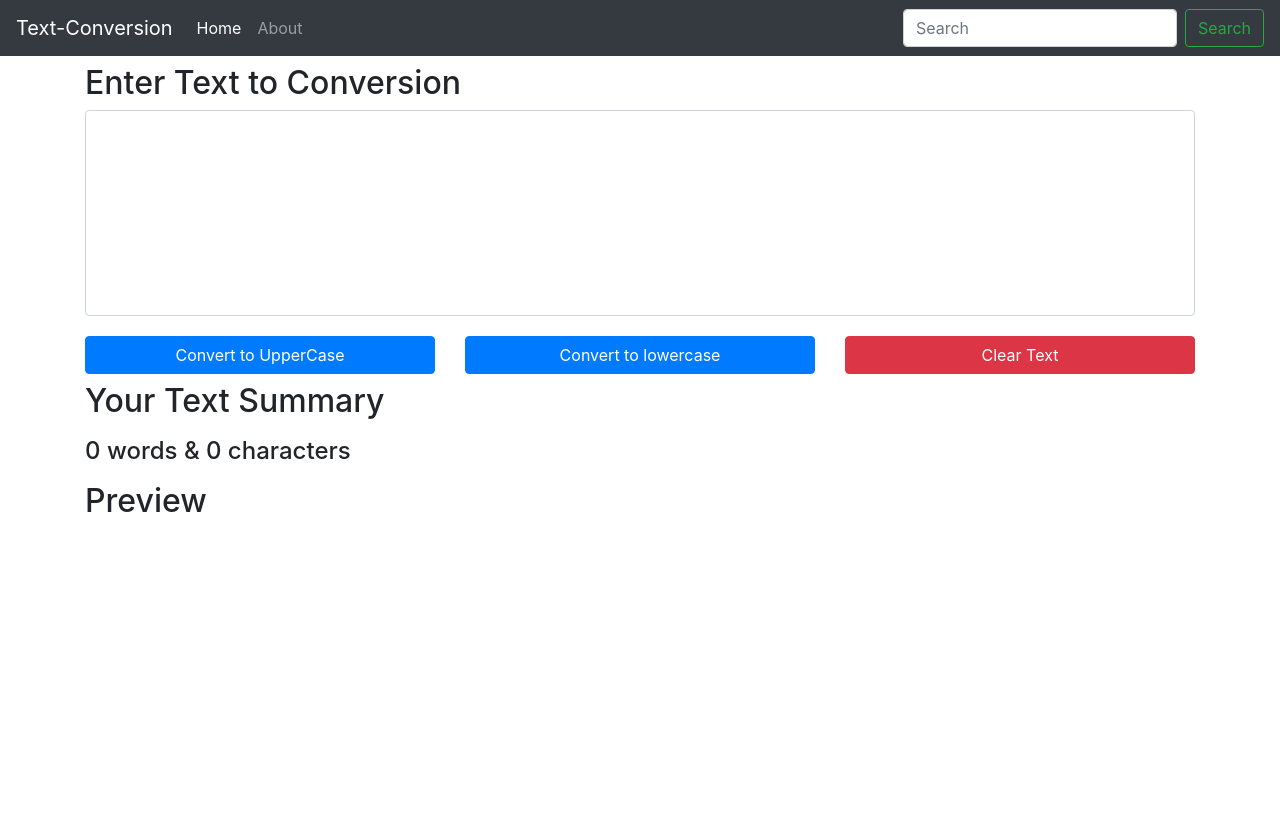
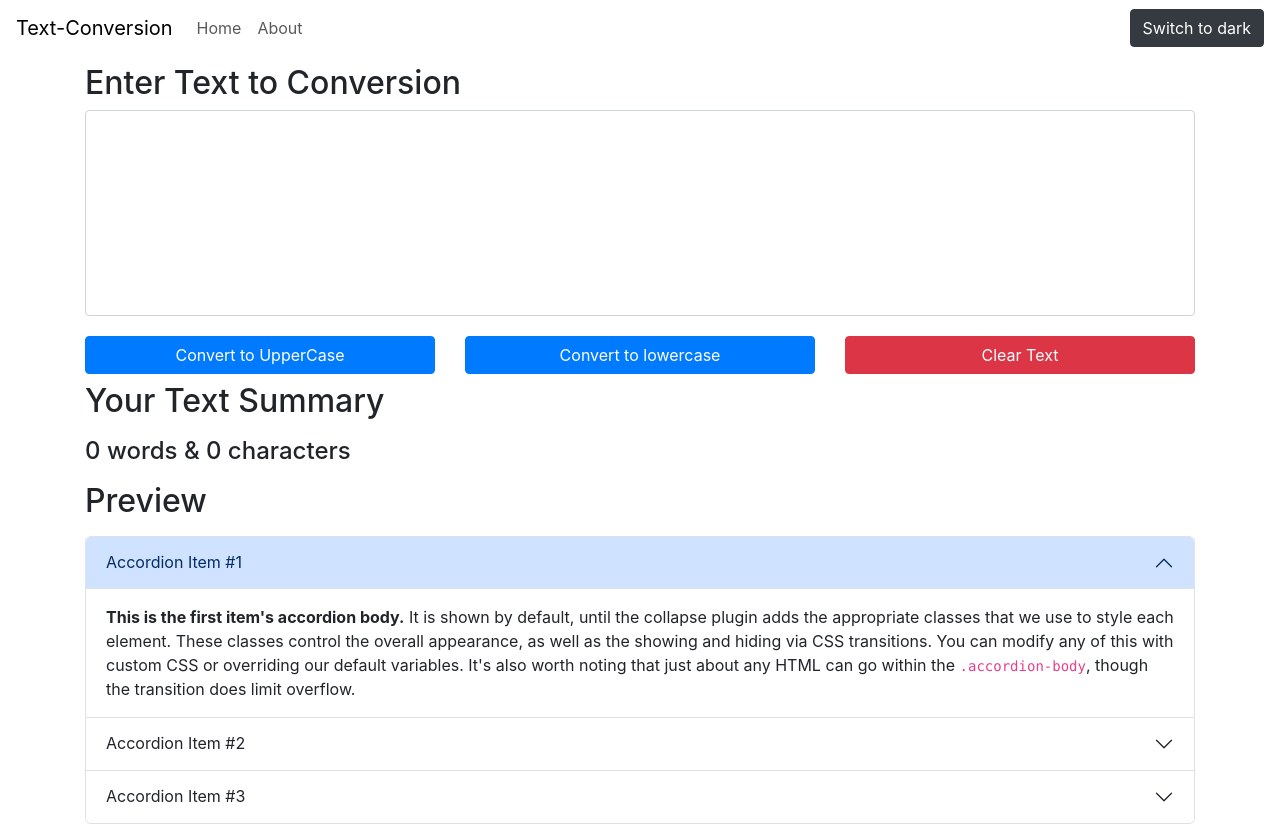
Before and after one commit to deep22798/my_first_react_app, a React (Create React App) app: page / in a window 1280 px wide. Before the commit the page ends 800 px from the top, so only its background shows below. Built offline with nearby package versions, Linux system fonts and the light colour scheme.

Commit message:
enable light and dark mode on navbar

```diff
--- a/public/index.html
+++ b/public/index.html
@@ -5,6 +5,7 @@
     <link rel="icon" href="%PUBLIC_URL%/favicon.ico" />
     <meta name="viewport" content="width=device-width, initial-scale=1" />
     <meta name="theme-color" content="#000000" />
+    <link href="https://cdn.jsdelivr.net/npm/bootstrap@5.3.2/dist/css/bootstrap.min.css" rel="stylesheet" integrity="sha384-T3c6CoIi6uLrA9TneNEoa7RxnatzjcDSCmG1MXxSR1GAsXEV/Dwwykc2MPK8M2HN" crossorigin="anonymous">
     <link href="https://stackpath.bootstrapcdn.com/bootstrap/4.3.1/css/bootstrap.min.css" rel="stylesheet">
     <meta
       name="description"
@@ -16,7 +17,8 @@
   </head>
   <body>
      <div id="root"></div>
- <script src="https://code.jquery.com/jquery-3.3.1.slim.min.js"></script>
+     <script src="https://cdn.jsdelivr.net/npm/bootstrap@5.3.2/dist/js/bootstrap.bundle.min.js" integrity="sha384-C6RzsynM9kWDrMNeT87bh95OGNyZPhcTNXj1NW7RuBCsyN/o0jlpcV8Qyq46cDfL" crossorigin="anonymous"></script>
+      <script src="https://code.jquery.com/jquery-3.3.1.slim.min.js"></script>
      <script src="https://cdnjs.cloudflare.com/ajax/libs/popper.js/1.14.7/umd/popper.min.js"></script>
      <script src="https://stackpath.bootstrapcdn.com/bootstrap/4.3.1/js/bootstrap.min.js"></script>
       </body>
--- a/src/App.js
+++ b/src/App.js
@@ -1,14 +1,22 @@
 import './App.css';
 import Navbar from './components/Navbar';
 import TextForm from './components/TextForm';
+import AboutUs from './components/AboutUs';
 
 function App() {
+
+
+
+
   return (
     <>
     <Navbar title="Text-Conversion" ></Navbar>
     <div className="container">
     <TextForm heading='Enter Text to Conversion'></TextForm>
     </div>
+
+
+    <AboutUs/>
     </>
   );
 }
--- /dev/null
+++ b/src/components/AboutUs.js
@@ -0,0 +1,46 @@
+import React from 'react'
+
+export default function AboutUs() {
+  return (
+<div className="container">
+            <div className="accordion" id="accordionExample">
+                <div className="accordion-item">
+                    <h2 className="accordion-header" id="headingOne">
+                        <button className="accordion-button" type="button" data-bs-toggle="collapse" data-bs-target="#collapseOne" aria-expanded="true" aria-controls="collapseOne">
+                            Accordion Item #1
+                        </button>
+                    </h2>
+                    <div id="collapseOne" className="accordion-collapse collapse show" aria-labelledby="headingOne" data-bs-parent="#accordionExample">
+                        <div className="accordion-body">
+                            <strong>This is the first item's accordion body.</strong> It is shown by default, until the collapse plugin adds the appropriate classes that we use to style each element. These classes control the overall appearance, as well as the showing and hiding via CSS transitions. You can modify any of this with custom CSS or overriding our default variables. It's also worth noting that just about any HTML can go within the <code>.accordion-body</code>, though the transition does limit overflow.
+                        </div>
+                    </div>
+                </div>
+                <div className="accordion-item">
+                    <h2 className="accordion-header" id="headingTwo">
+                        <button className="accordion-button collapsed" type="button" data-bs-toggle="collapse" data-bs-target="#collapseTwo" aria-expanded="false" aria-controls="collapseTwo">
+                            Accordion Item #2
+                        </button>
+                    </h2>
+                    <div id="collapseTwo" className="accordion-collapse collapse" aria-labelledby="headingTwo" data-bs-parent="#accordionExample">
+                        <div className="accordion-body">
+                            <strong>This is the second item's accordion body.</strong> It is hidden by default, until the collapse plugin adds the appropriate classes that we use to style each element. These classes control the overall appearance, as well as the showing and hiding via CSS transitions. You can modify any of this with custom CSS or overriding our default variables. It's also worth noting that just about any HTML can go within the <code>.accordion-body</code>, though the transition does limit overflow.
+                        </div>
+                    </div>
+                </div>
+                <div className="accordion-item">
+                    <h2 className="accordion-header" id="headingThree">
+                        <button className="accordion-button collapsed" type="button" data-bs-toggle="collapse" data-bs-target="#collapseThree" aria-expanded="false" aria-controls="collapseThree">
+                            Accordion Item #3
+                        </button>
+                    </h2>
+                    <div id="collapseThree" className="accordion-collapse collapse" aria-labelledby="headingThree" data-bs-parent="#accordionExample">
+                        <div className="accordion-body">
+                            <strong>This is the third item's accordion body.</strong> It is hidden by default, until the collapse plugin adds the appropriate classes that we use to style each element. These classes control the overall appearance, as well as the showing and hiding via CSS transitions. You can modify any of this with custom CSS or overriding our default variables. It's also worth noting that just about any HTML can go within the <code>.accordion-body</code>, though the transition does limit overflow.
+                        </div>
+                    </div>
+                </div>
+            </div>
+        </div>
+  )
+}
--- a/src/components/Navbar.js
+++ b/src/components/Navbar.js
@@ -1,9 +1,36 @@
-import React from 'react'
+import React,{useState} from 'react'
+
 
 export default function Navbar(props) {
+
+  const [mystyle, setMystyle] = useState({
+    color:'dark',
+    backgroundColor:'white',
+    text:'dark'
+  });
+
+  const switchh = () => {
+    if(mystyle.color=='white'){
+      setMystyle({
+        color:'black',
+        backgroundColor:'white',
+        text:'dark'
+      });
+    }
+    else{
+      setMystyle({
+        color:'white',
+        backgroundColor:'black',
+        text:'light'
+      })
+    }
+}
+
   return (
-    <nav className="navbar navbar-expand-lg navbar-dark bg-dark">
-    <a className="navbar-brand" href="/">{props.title}</a>
+    <nav className="navbar navbar-expand-lg"  style={{backgroundColor:mystyle.backgroundColor}}>
+    <a className="navbar-brand" href ="/" style={{color:mystyle.color}}>{props.title}</a>
+
+
     <button className="navbar-toggler" type="button" data-toggle="collapse" data-target="#navbarSupportedContent" aria-controls="navbarSupportedContent" aria-expanded="false" aria-label="Toggle navigation">
       <span className="navbar-toggler-icon"></span>
     </button>
@@ -11,16 +38,14 @@ export default function Navbar(props) {
     <div className="collapse navbar-collapse" id="navbarSupportedContent">
       <ul className="navbar-nav mr-auto">
         <li className="nav-item active">
-          <a className="nav-link" href="/">Home</a>
+          <a className="nav-link" href="/" style={{color:mystyle.color}}>Home</a>
         </li>
         <li className="nav-item">
-          <a className="nav-link" href="/">About</a>
+          <a className="nav-link" href="/" style={{color:mystyle.color}}>About</a>
         </li>
       </ul>
-      <form className="form-inline my-2 my-lg-0">
-        <input className="form-control mr-sm-2" type="search" placeholder="Search" aria-label="Search"/>
-        <button className="btn btn-outline-success my-2 my-sm-0" type="submit">Search</button>
-      </form>
+
+    <button type="button" onClick={switchh} className={"btn text-left btn-"+mystyle.text}>Switch to {mystyle.text} </button>
     </div>
   </nav>
   )
```
